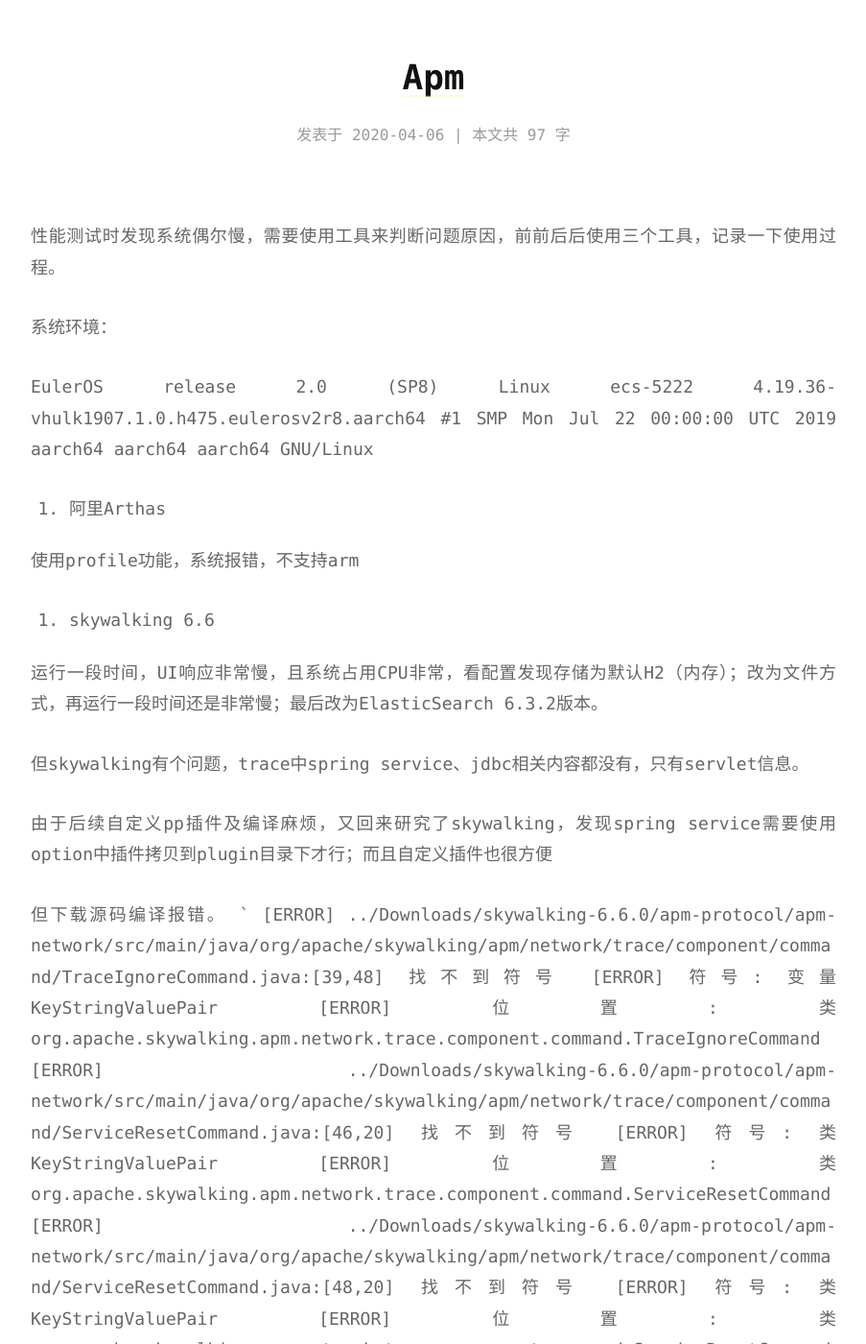
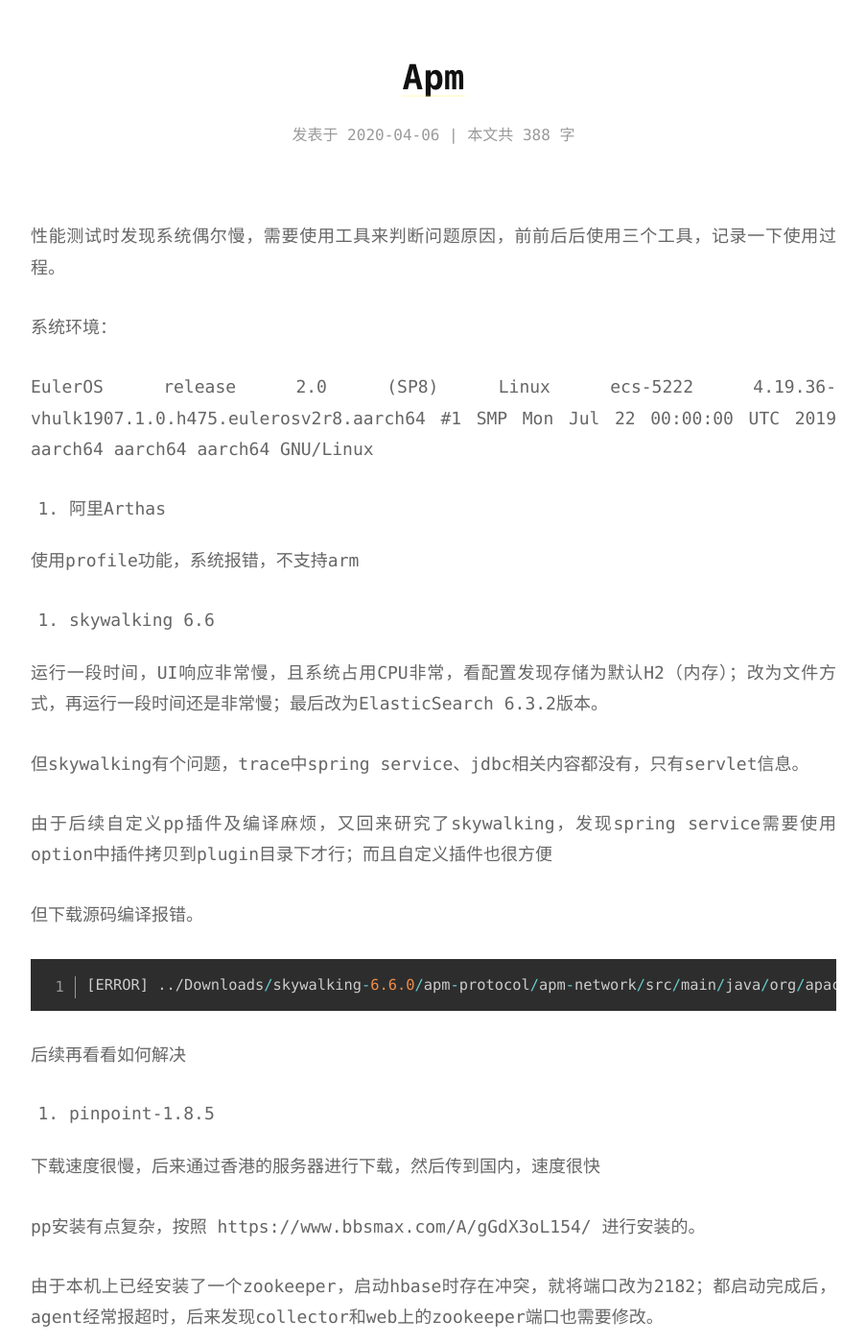
Before and after one commit to koalas1105/koalas1105.github.io, a Jekyll site: the page built from _posts/2020-04-06-apm.md, in a window 1280 px wide and 1400 px high. Shown: the whole window at 96% size, without its empty margins (188-1091 px from the left). Built offline with Jekyll 4.4.1, drawn with Linux system fonts in a browser that asks for light colours; some of the changed text lies outside the part shown.

Commit message:
测试01

````diff
--- a/_posts/2020-04-06-apm.md
+++ b/_posts/2020-04-06-apm.md
@@ -17,9 +17,9 @@ Linux ecs-5222 4.19.36-vhulk1907.1.0.h475.eulerosv2r8.aarch64 #1 SMP Mon Jul 22
 由于后续自定义pp插件及编译麻烦，又回来研究了skywalking，发现spring service需要使用option中插件拷贝到plugin目录下才行；而且自定义插件也很方便
 
 但下载源码编译报错。
-`
+```java
 [ERROR] ../Downloads/skywalking-6.6.0/apm-protocol/apm-network/src/main/java/org/apache/skywalking/apm/network/trace/component/command/TraceIgnoreCommand.java:[39,48] 找不到符号 [ERROR] 符号: 变量 KeyStringValuePair [ERROR] 位置: 类 org.apache.skywalking.apm.network.trace.component.command.TraceIgnoreCommand [ERROR] ../Downloads/skywalking-6.6.0/apm-protocol/apm-network/src/main/java/org/apache/skywalking/apm/network/trace/component/command/ServiceResetCommand.java:[46,20] 找不到符号 [ERROR] 符号: 类 KeyStringValuePair [ERROR] 位置: 类 org.apache.skywalking.apm.network.trace.component.command.ServiceResetCommand [ERROR] ../Downloads/skywalking-6.6.0/apm-protocol/apm-network/src/main/java/org/apache/skywalking/apm/network/trace/component/command/ServiceResetCommand.java:[48,20] 找不到符号 [ERROR] 符号: 类 KeyStringValuePair [ERROR] 位置: 类 org.apache.skywalking.apm.network.trace.component.command.ServiceResetCommand [ERROR] ../Downloads/skywalking-6.6.0/apm-protocol/apm-network/src/main/java/org/apache/skywalking/apm/network/trace/component/command/EndpointResetCommand.java:[40,27] 程序包KeyStringValuePair不存在
-`
+```
 后续再看看如何解决
 
 3. pinpoint-1.8.5
````
